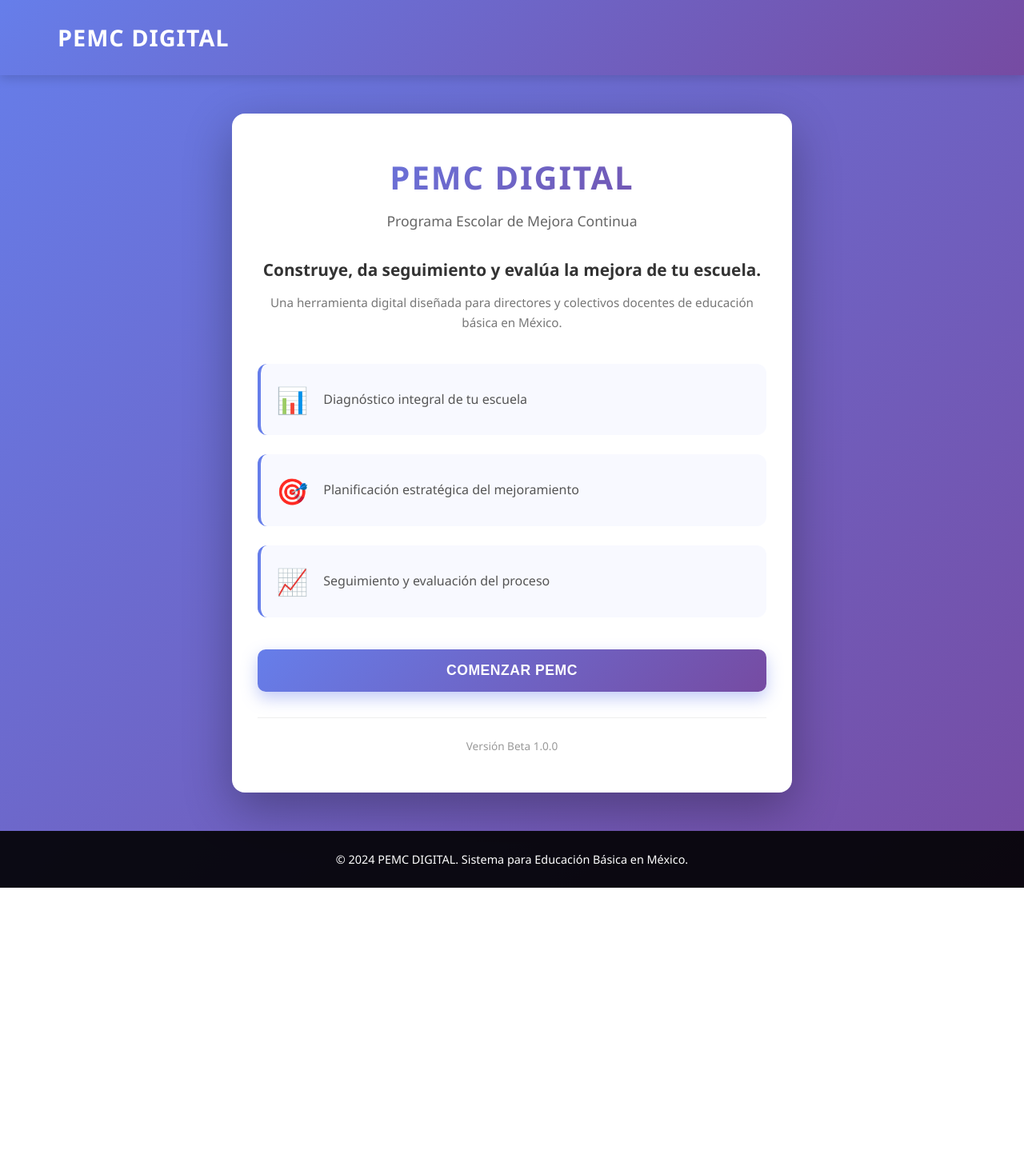
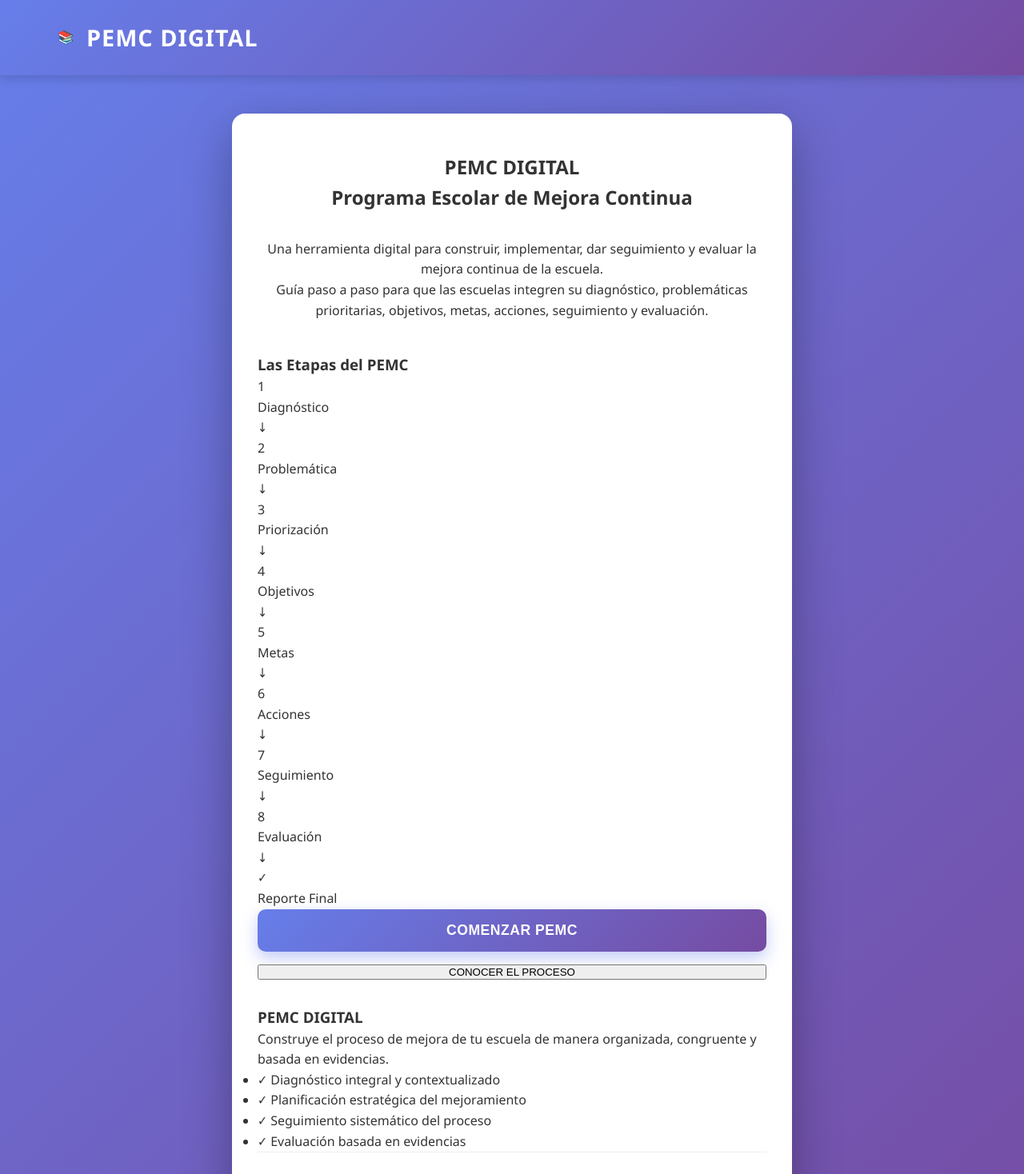
Before and after one commit to apedocente-maker/PEMC-DIGITAL, a React (Vite) app: page / in a window 1280 px wide. Shown: the top 1468 px of the page at 80% size. Before the commit the page ends 1110 px from the top, so only its background shows below. Built offline with nearby package versions, Linux system fonts and the light colour scheme.

Commit message:
Actualizar App.jsx con interfaz profesional completa del PEMC DIGITAL

```diff
--- a/src/App.jsx
+++ b/src/App.jsx
@@ -1,12 +1,46 @@
 import './App.css'
+import { useState } from 'react'
 
 function App() {
+  const [showNotification, setShowNotification] = useState(false)
+
+  const handleComenzarPEMC = () => {
+    setShowNotification(true)
+    setTimeout(() => setShowNotification(false), 4000)
+  }
+
+  const handleConocerProceso = () => {
+    const procesSection = document.getElementById('etapas')
+    if (procesSection) {
+      procesSection.scrollIntoView({ behavior: 'smooth' })
+    }
+  }
+
   return (
     <div className="app-container">
+      {/* Notification */}
+      {showNotification && (
+        <div className="notification-banner">
+          <div className="notification-content">
+            <span className="notification-icon">ℹ️</span>
+            <div className="notification-text">
+              <strong>Próxima etapa:</strong> El módulo de Datos de la Escuela se abrirá en la siguiente actualización.
+            </div>
+            <button
+              className="notification-close"
+              onClick={() => setShowNotification(false)}
+            >
+              ✕
+            </button>
+          </div>
+        </div>
+      )}
+
       {/* Header */}
       <header className="header">
         <div className="header-content">
           <div className="logo">
+            <span className="logo-icon">📚</span>
             <h1 className="logo-text">PEMC DIGITAL</h1>
           </div>
         </div>
@@ -14,59 +48,132 @@ function App() {
 
       {/* Main Content */}
       <main className="main-content">
+        {/* Sección Principal */}
+        <section className="welcome-section">
           <div className="welcome-container">
             <div className="welcome-card">
-            {/* Título Principal */}
+              {/* Encabezado Principal */}
               <div className="welcome-header">
-              <h2 className="welcome-title">PEMC DIGITAL</h2>
-              <p className="welcome-subtitle">Programa Escolar de Mejora Continua</p>
+                <h1 className="main-title">PEMC DIGITAL</h1>
+                <h2 className="main-subtitle">Programa Escolar de Mejora Continua</h2>
               </div>
 
-            {/* Descripción */}
+              {/* Descripción Detallada */}
               <div className="welcome-description">
-              <p className="description-text">
-                Construye, da seguimiento y evalúa la mejora de tu escuela.
+                <p className="description-main">
+                  Una herramienta digital para construir, implementar, dar seguimiento y evaluar la mejora continua de la escuela.
                 </p>
-              <p className="description-subtext">
-                Una herramienta digital diseñada para directores y colectivos docentes
-                de educación básica en México.
+                <p className="description-detail">
+                  Guía paso a paso para que las escuelas integren su diagnóstico, problemáticas prioritarias, objetivos, metas, acciones, seguimiento y evaluación.
                 </p>
               </div>
 
-            {/* Características */}
-            <div className="features">
-              <div className="feature-item">
-                <span className="feature-icon">📊</span>
-                <p>Diagnóstico integral de tu escuela</p>
+              {/* Sección de Etapas */}
+              <section id="etapas" className="etapas-section">
+                <h3 className="etapas-title">Las Etapas del PEMC</h3>
+                <div className="etapas-flow">
+                  <div className="etapa">
+                    <div className="etapa-number">1</div>
+                    <p className="etapa-nombre">Diagnóstico</p>
                   </div>
-              <div className="feature-item">
-                <span className="feature-icon">🎯</span>
-                <p>Planificación estratégica del mejoramiento</p>
+                  <div className="etapa-arrow">↓</div>
+
+                  <div className="etapa">
+                    <div className="etapa-number">2</div>
+                    <p className="etapa-nombre">Problemática</p>
                   </div>
-              <div className="feature-item">
-                <span className="feature-icon">📈</span>
-                <p>Seguimiento y evaluación del proceso</p>
+                  <div className="etapa-arrow">↓</div>
+
+                  <div className="etapa">
+                    <div className="etapa-number">3</div>
+                    <p className="etapa-nombre">Priorización</p>
+                  </div>
+                  <div className="etapa-arrow">↓</div>
+
+                  <div className="etapa">
+                    <div className="etapa-number">4</div>
+                    <p className="etapa-nombre">Objetivos</p>
+                  </div>
+                  <div className="etapa-arrow">↓</div>
+
+                  <div className="etapa">
+                    <div className="etapa-number">5</div>
+                    <p className="etapa-nombre">Metas</p>
+                  </div>
+                  <div className="etapa-arrow">↓</div>
+
+                  <div className="etapa">
+                    <div className="etapa-number">6</div>
+                    <p className="etapa-nombre">Acciones</p>
+                  </div>
+                  <div className="etapa-arrow">↓</div>
+
+                  <div className="etapa">
+                    <div className="etapa-number">7</div>
+                    <p className="etapa-nombre">Seguimiento</p>
+                  </div>
+                  <div className="etapa-arrow">↓</div>
+
+                  <div className="etapa">
+                    <div className="etapa-number">8</div>
+                    <p className="etapa-nombre">Evaluación</p>
+                  </div>
+                  <div className="etapa-arrow">↓</div>
+
+                  <div className="etapa etapa-final">
+                    <div className="etapa-number">✓</div>
+                    <p className="etapa-nombre">Reporte Final</p>
                   </div>
                 </div>
+              </section>
 
-            {/* Botón de Acción */}
+              {/* Botones de Acción */}
               <div className="welcome-actions">
-              <button className="btn-primary">Comenzar PEMC</button>
+                <button
+                  className="btn-primary"
+                  onClick={handleComenzarPEMC}
+                >
+                  COMENZAR PEMC
+                </button>
+                <button
+                  className="btn-secondary"
+                  onClick={handleConocerProceso}
+                >
+                  CONOCER EL PROCESO
+                </button>
               </div>
 
-            {/* Footer del Welcome */}
+              {/* Tarjeta Informativa */}
+              <div className="info-card">
+                <div className="info-header">
+                  <h3 className="info-title">PEMC DIGITAL</h3>
+                </div>
+                <p className="info-content">
+                  Construye el proceso de mejora de tu escuela de manera organizada, congruente y basada en evidencias.
+                </p>
+                <ul className="info-features">
+                  <li>✓ Diagnóstico integral y contextualizado</li>
+                  <li>✓ Planificación estratégica del mejoramiento</li>
+                  <li>✓ Seguimiento sistemático del proceso</li>
+                  <li>✓ Evaluación basada en evidencias</li>
+                </ul>
+              </div>
+
+              {/* Footer de la Tarjeta */}
               <div className="welcome-footer">
                 <p className="footer-text">
-                Versión Beta 1.0.0
+                  Versión Beta 1.0.0 | PEMC DIGITAL
                 </p>
               </div>
             </div>
           </div>
+        </section>
       </main>
 
-      {/* Footer */}
+      {/* Footer Global */}
       <footer className="footer">
-        <p>&copy; 2024 PEMC DIGITAL. Sistema para Educación Básica en México.</p>
+        <p className="footer-main">PEMC DIGITAL | Programa Escolar de Mejora Continua</p>
+        <p className="footer-subtext">Una herramienta para directores y colectivos docentes de educación básica en México</p>
       </footer>
     </div>
   )
```
Lines whose indentation alone changed are shown as unchanged.
